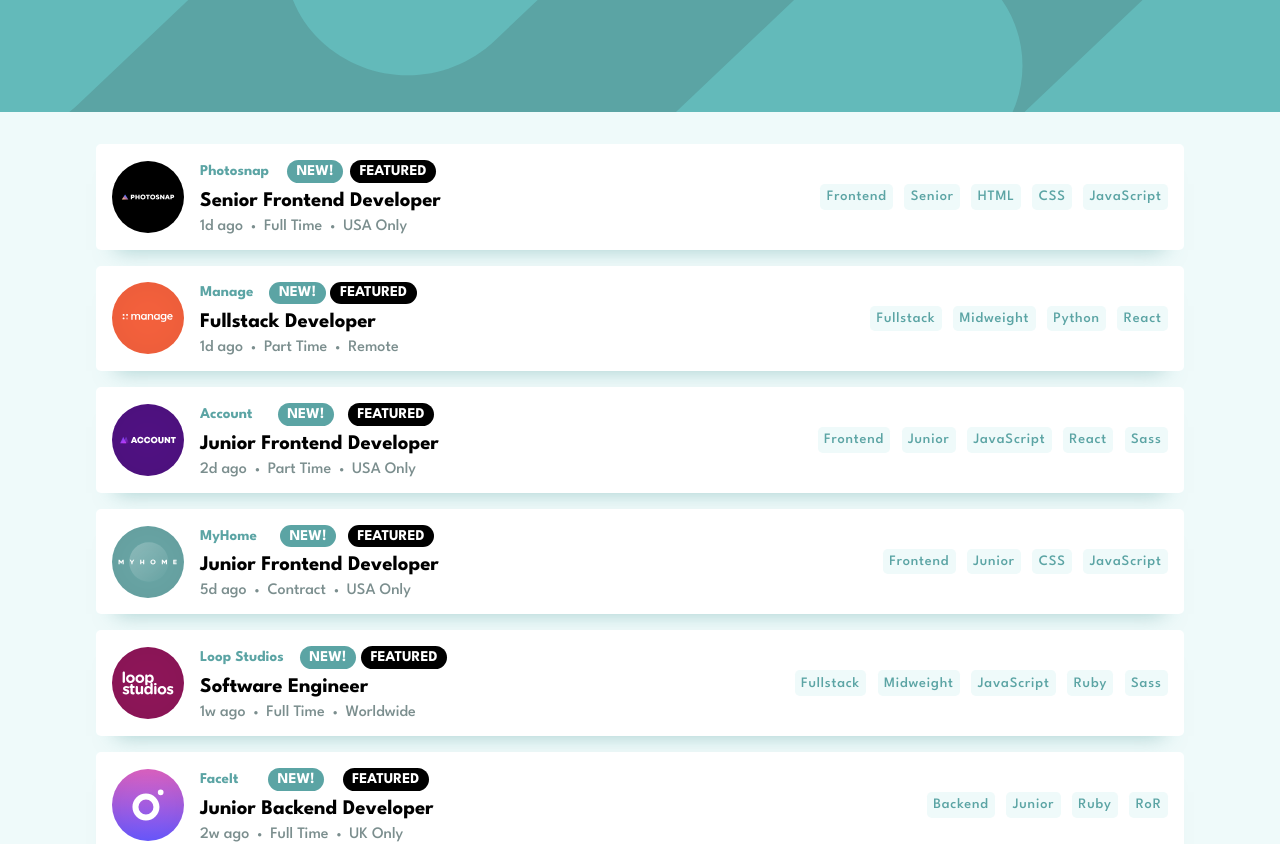
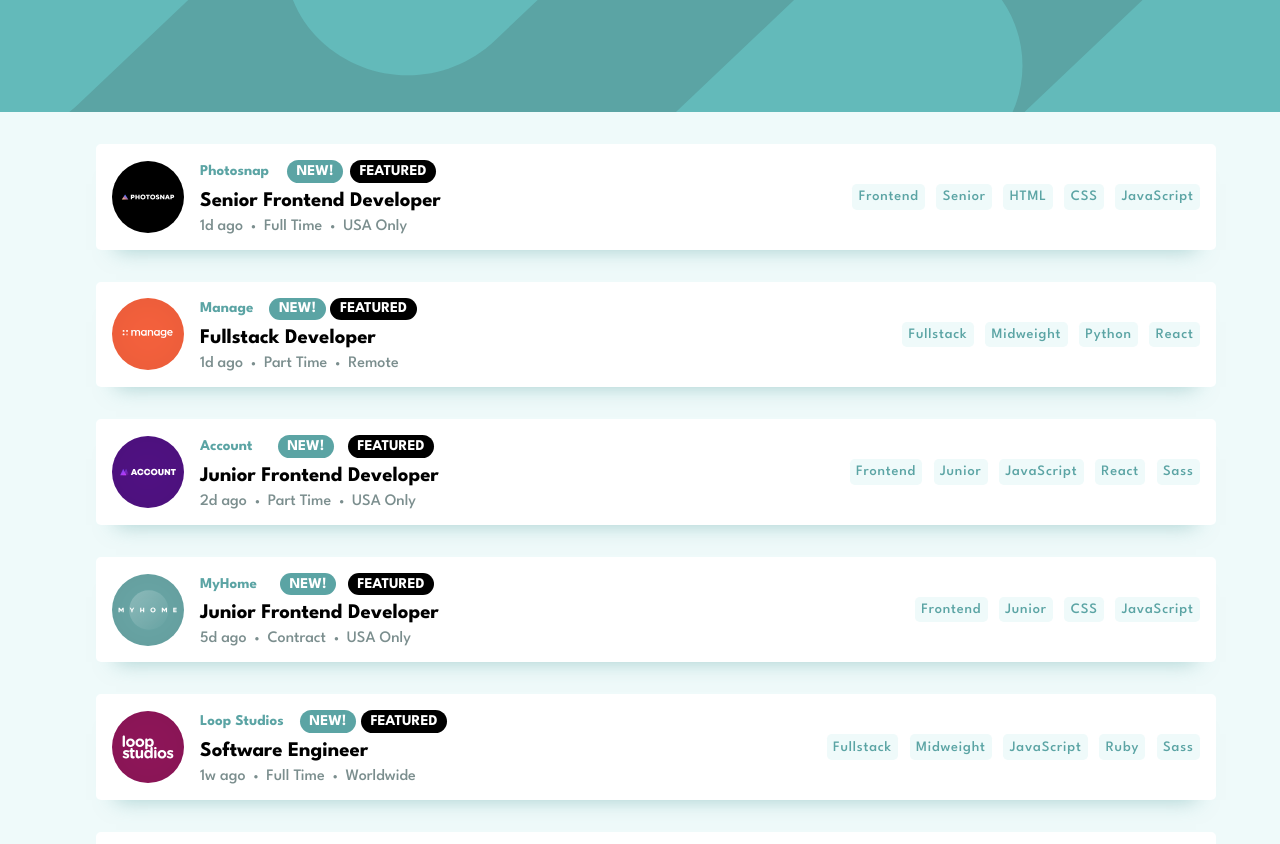
Before and after one commit to jakegodsall/joblisting-frontend, a React (Create React App) app: page / in a window 1280 px wide. Shown: the top 844 px of the page. Built offline with nearby package versions, Linux system fonts and the light colour scheme.

Commit message:
added vertical centring to job list

```diff
--- a/src/components/JobList/JobList.js
+++ b/src/components/JobList/JobList.js
@@ -7,6 +7,8 @@
 
 const JobListDiv = styled.div`
     width: 85%;
+    display: flex;
+    flex-direction: column;
 `;
 
 const JobList = (props) => {
--- a/src/components/UI/JobCard.js
+++ b/src/components/UI/JobCard.js
@@ -9,8 +9,12 @@
     padding: 1rem;
     border-radius: 5px;
     box-shadow: 0px 20px 20px -20px hsl(180, 29%, 50%, 0.5);
+    width: 100%;
+    max-width: 1300px;
+    margin-inline: auto;
 
     @media (max-width: 750px) {
+        width: 85%;
         display: flex;
         flex-direction: column;
         align-items: flex-start;
```
